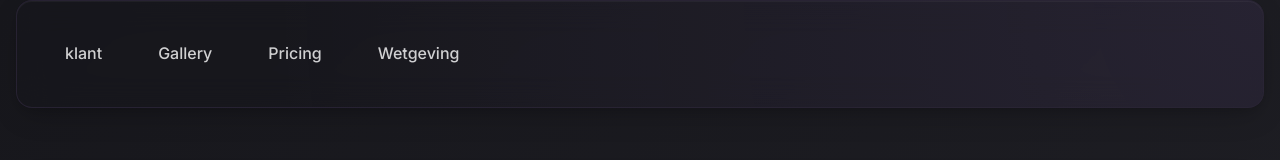
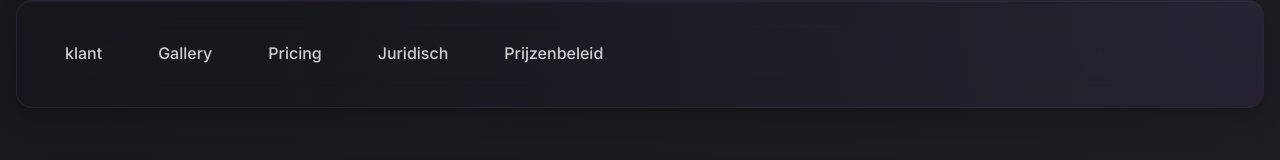
Before and after one commit to Pjotters/MediaMatch, a plain HTML site: page index.html in a window 1280 px wide. Shown: the top 160 px of the page. Drawn offline with Linux system fonts and the light colour scheme.

Commit message:
Add files via upload

```diff
--- a/index.html
+++ b/index.html
@@ -12,7 +12,8 @@
             <a href="search.html">klant</a>
             <a href="gallery.html">Gallery</a>
             <a href="pricing.html">Pricing</a>
-            <a href="legal.html">Wetgeving</a>
+            <a href="legal.html">Juridisch</a>
+            <a href="pricing-policy.html">Prijzenbeleid</a>
         </nav>
     </header>
 
```
Also changed, not shown: pricing.html (+2 -0 lines).
